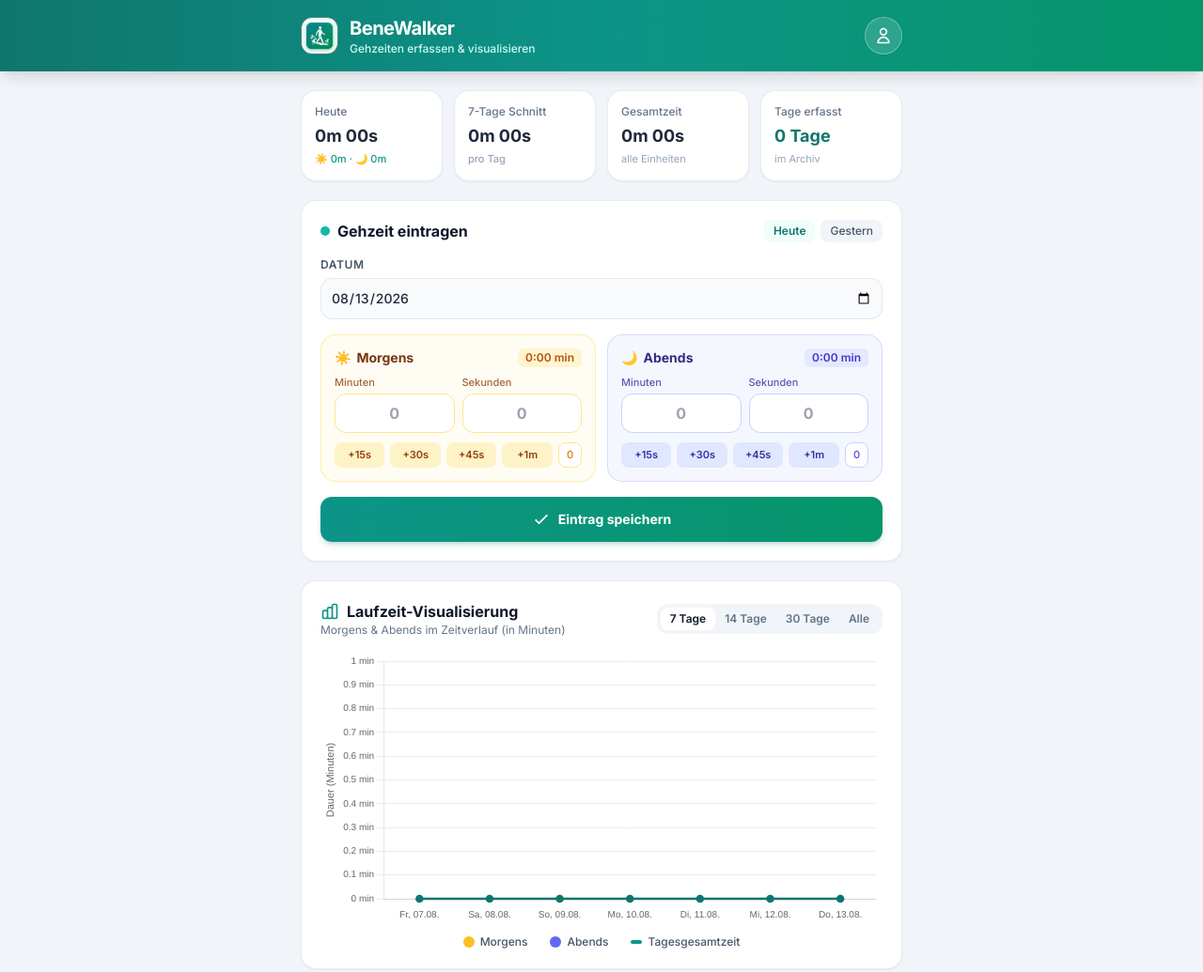
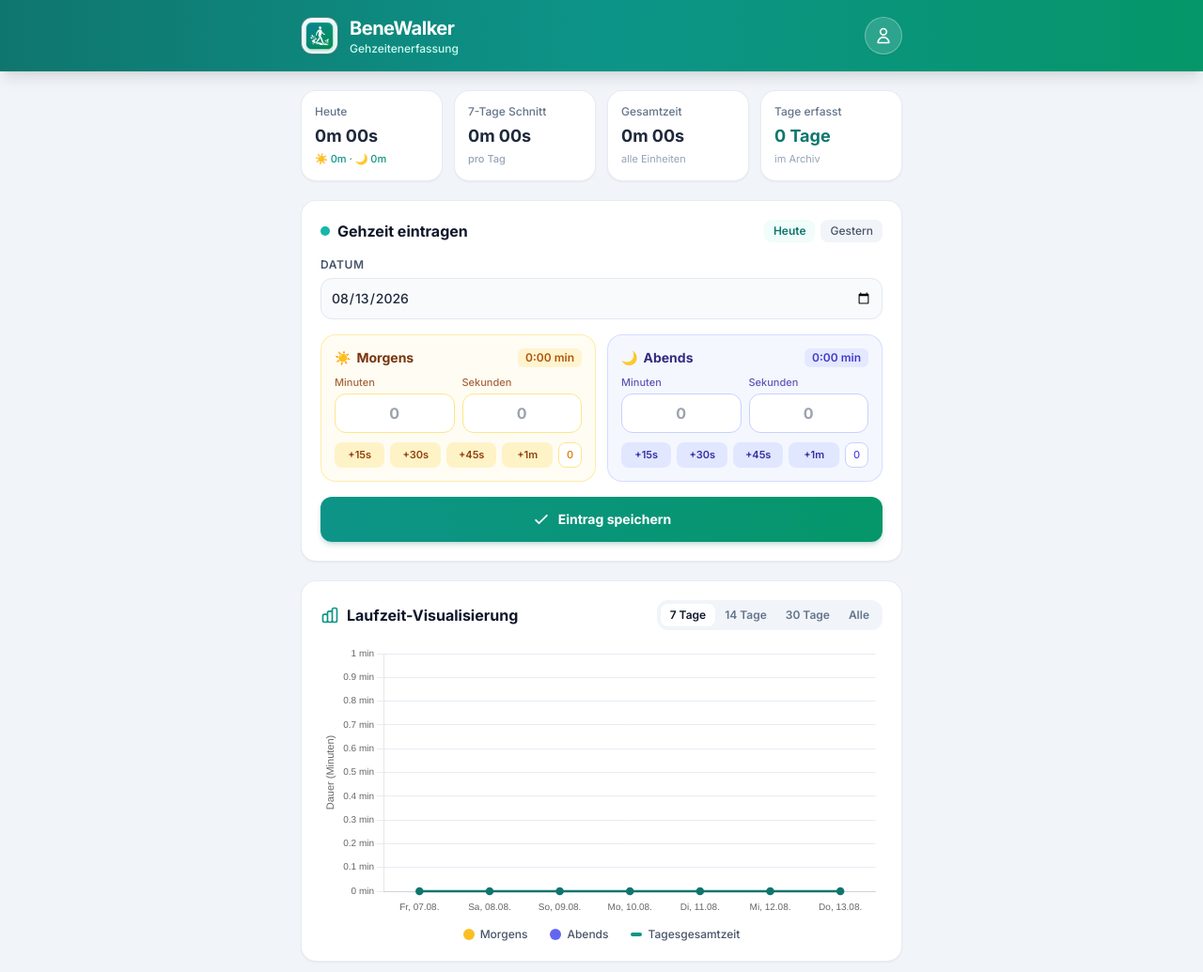
Before and after one commit to bene-s-dev/Walker, a website: page rehawalk_tracker (1).html in a window 1280 px wide. Shown: the top 1035 px of the page at 94% size. Drawn offline with nearby package versions, Linux system fonts and the light colour scheme.

Commit message:
fix: clean up HTML markup and sync rehawalk_tracker

```diff
--- a/rehawalk_tracker (1).html
+++ b/rehawalk_tracker (1).html
@@ -45,7 +45,7 @@
                 </div>
                 <div>
                     <h1 class="text-xl font-bold tracking-tight">BeneWalker</h1>
-                    <p class="text-teal-100 text-xs font-medium">Gehzeiten erfassen & visualisieren</p>
+                    <p class="text-teal-100 text-xs font-medium">Gehzeitenerfassung</p>
                 </div>
             </div>
             <div class="relative">
@@ -256,9 +256,8 @@
                         <svg class="text-teal-600 w-5 h-5" xmlns="http://www.w3.org/2000/svg" fill="none" viewBox="0 0 24 24" stroke="currentColor">
                             <path stroke-linecap="round" stroke-linejoin="round" stroke-width="2" d="M9 19v-6a2 2 0 00-2-2H5a2 2 0 00-2 2v6a2 2 0 002 2h2a2 2 0 002-2zm0 0V9a2 2 0 012-2h2a2 2 0 012 2v10m-6 0a2 2 0 002 2h2a2 2 0 002-2m0 0V5a2 2 0 012-2h2a2 2 0 012 2v14a2 2 0 01-2 2h-2a2 2 0 01-2-2z"/>
                         </svg>
-                        Laufzeit-Visualisierung
+                        <span>Laufzeit-Visualisierung</span>
                     </h2>
-                    <p class="text-xs text-slate-500">Morgens & Abends im Zeitverlauf (in Minuten)</p>
                 </div>
 
                 <!-- Range Selector Buttons -->
```
Also changed, not shown: index.html (+2 -2 lines).
